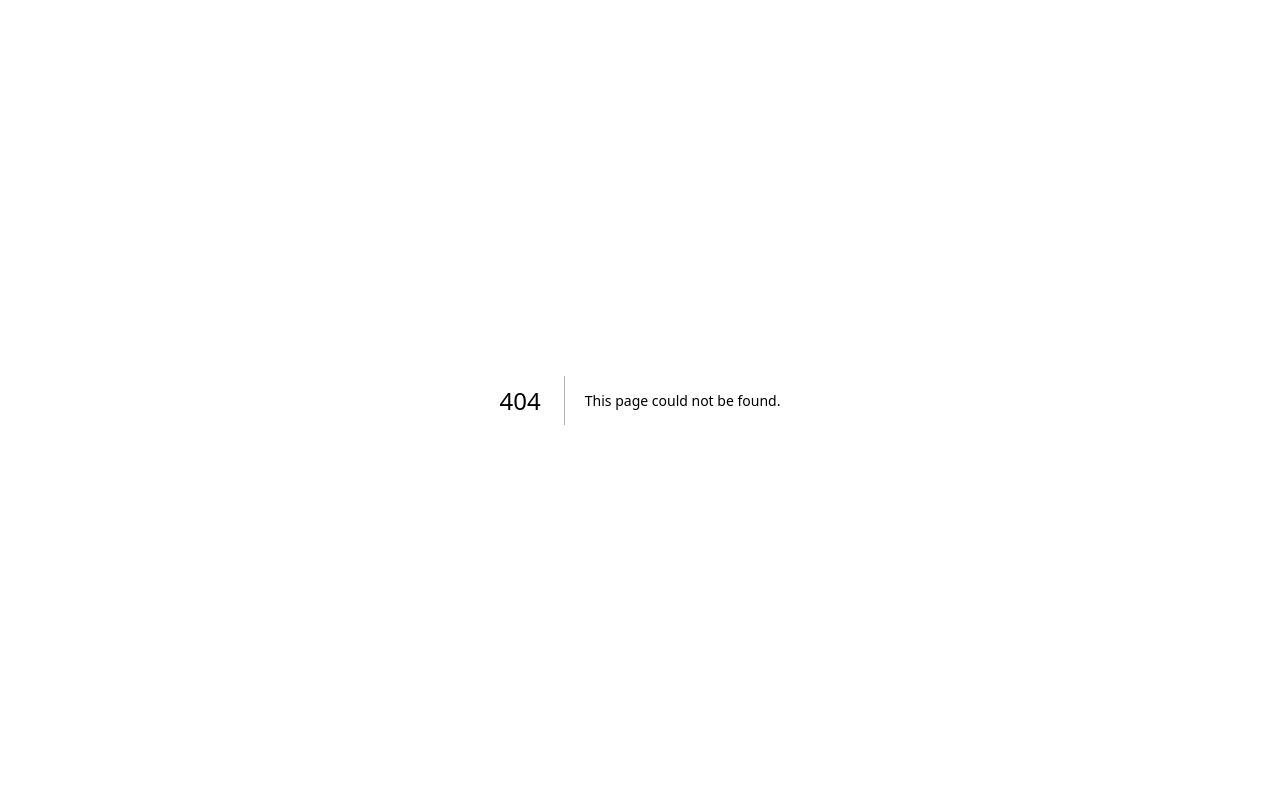
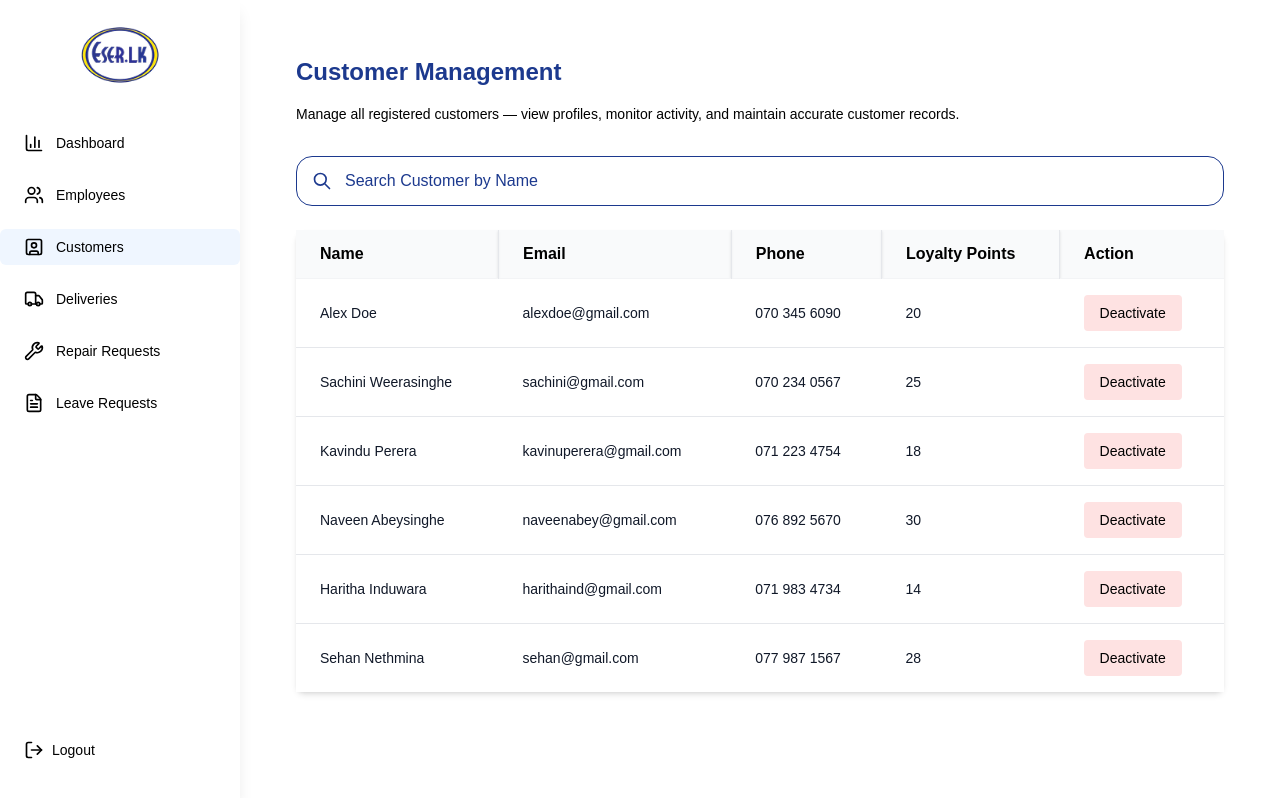
Before and after one commit to IshanHansaka/eser-marketing-erp, a Next.js app: page /Admin/customerManagement in a window 1280 px wide. Before the commit this address had no page. Built offline with nearby package versions, Linux system fonts and the light colour scheme.

Commit message:
feat: implement admin customer management

```diff
--- /dev/null
+++ b/src/app/Admin/customerManagement/page.tsx
@@ -0,0 +1,236 @@
+'use client';
+import { useState } from 'react';
+
+interface Customer {
+  id: string;
+  name: string;
+  email: string;
+  phone: string;
+  loyaltyPoints: number;
+  isActive: boolean;
+}
+
+// Mock data for customers
+const initialCustomers: Customer[] = [
+  {
+    id: '1',
+    name: 'Alex Doe',
+    email: 'alexdoe@gmail.com',
+    phone: '070 345 6090',
+    loyaltyPoints: 20,
+    isActive: true
+  },
+  {
+    id: '2',
+    name: 'Sachini Weerasinghe',
+    email: 'sachini@gmail.com',
+    phone: '070 234 0567',
+    loyaltyPoints: 25,
+    isActive: true
+  },
+  {
+    id: '3',
+    name: 'Kavindu Perera',
+    email: 'kavinuperera@gmail.com',
+    phone: '071 223 4754',
+    loyaltyPoints: 18,
+    isActive: true
+  },
+  {
+    id: '4',
+    name: 'Naveen Abeysinghe',
+    email: 'naveenabey@gmail.com',
+    phone: '076 892 5670',
+    loyaltyPoints: 30,
+    isActive: true
+  },
+  {
+    id: '5',
+    name: 'Haritha Induwara',
+    email: 'harithaind@gmail.com',
+    phone: '071 983 4734',
+    loyaltyPoints: 14,
+    isActive: true
+  },
+  {
+    id: '6',
+    name: 'Sehan Nethmina',
+    email: 'sehan@gmail.com',
+    phone: '077 987 1567',
+    loyaltyPoints: 28,
+    isActive: true
+  }
+];
+
+export default function CustomerManagement() {
+  const [customers, setCustomers] = useState<Customer[]>(initialCustomers);
+  const [searchQuery, setSearchQuery] = useState('');
+  const [isModalOpen, setIsModalOpen] = useState(false);
+  const [selectedCustomer, setSelectedCustomer] = useState<Customer | null>(null);
+
+  // Filter customers based on search query
+  const filteredCustomers = customers.filter(customer =>
+    customer.name.toLowerCase().includes(searchQuery.toLowerCase())
+  );
+
+  const handleDeactivate = (customer: Customer) => {
+    setSelectedCustomer(customer);
+    setIsModalOpen(true);
+  };
+
+  const confirmDeactivate = () => {
+    if (selectedCustomer) {
+      setCustomers(prev =>
+        prev.map(customer =>
+          customer.id === selectedCustomer.id
+            ? { ...customer, isActive: false }
+            : customer
+        )
+      );
+      setIsModalOpen(false);
+      setSelectedCustomer(null);
+    }
+  };
+
+  const closeModal = () => {
+    setIsModalOpen(false);
+    setSelectedCustomer(null);
+  };
+
+  return (
+    <div className="p-8">
+      {/* Header */}
+      <div className="mb-8">
+        <h1 className="text-2xl font-bold text-[#1C398E] mb-4">Customer Management</h1>
+        <p className="text-black text-sm">
+          Manage all registered customers — view profiles, monitor activity, and maintain accurate customer records.
+        </p>
+      </div>
+
+      {/* Search Bar */}
+      <div className="mb-6">
+        <div className="relative">
+          <div className="absolute inset-y-0 left-0 pl-4 flex items-center pointer-events-none">
+            <svg
+              className="h-5 w-5 text-[#1C398E] "
+              fill="none"
+              stroke="currentColor"
+              viewBox="0 0 24 24"
+            >
+              <path
+                strokeLinecap="round"
+                strokeLinejoin="round"
+                strokeWidth={2}
+                d="M21 21l-6-6m2-5a7 7 0 11-14 0 7 7 0 0114 0z"
+              />
+            </svg>
+          </div>
+          <input
+            type="text"
+            placeholder="Search Customer by Name"
+            value={searchQuery}
+            onChange={(e) => setSearchQuery(e.target.value)}
+            className="w-full pl-12 pr-4 py-3 border border-[#1C398E] rounded-2xl focus:outline-none focus:ring-2 focus:ring-blue-400 focus:border-transparent placeholder:text-[#1C398E]"
+          />
+        </div>
+      </div>
+
+      {/* Table */}
+      <div className="bg-white rounded-lg shadow-md">
+        <div className="overflow-x-auto">
+          <table className="w-full">
+            <thead className="bg-gray-50 border-b border-gray-100 shadow-sm">
+              <tr>
+                <th className="px-6 py-3 text-left text-md font-bold text-black border-r border-gray-200 shadow-sm">
+                  Name
+                </th>
+                <th className="px-6 py-3 text-left text-md font-bold text-black border-r border-gray-200 shadow-sm">
+                  Email
+                </th>
+                <th className="px-6 py-3 text-left text-md font-bold text-black border-r border-gray-200 shadow-sm">
+                  Phone
+                </th>
+                <th className="px-6 py-3 text-left text-md font-bold text-black border-r border-gray-200 shadow-sm">
+                  Loyalty Points
+                </th>
+                <th className="px-6 py-3 text-left text-md font-bold text-black">
+                  Action
+                </th>
+              </tr>
+            </thead>
+            <tbody className="bg-white divide-y divide-gray-200">
+              {filteredCustomers.map((customer) => (
+                <tr key={customer.id} className="hover:bg-gray-50">
+                  <td className="px-6 py-4 whitespace-nowrap text-sm text-gray-900">
+                    {customer.name}
+                  </td>
+                  <td className="px-6 py-4 whitespace-nowrap text-sm text-gray-900">
+                    {customer.email}
+                  </td>
+                  <td className="px-6 py-4 whitespace-nowrap text-sm text-gray-900">
+                    {customer.phone}
+                  </td>
+                  <td className="px-6 py-4 whitespace-nowrap text-sm text-gray-900">
+                    {customer.loyaltyPoints}
+                  </td>
+                  <td className="px-6 py-4 whitespace-nowrap text-sm">
+                    {customer.isActive ? (
+                      <button
+                        onClick={() => handleDeactivate(customer)}
+                        className="px-4 py-2 bg-[#FEE2E2] text-black text-sm rounded hover:bg-red-300 transition-colors"
+                      >
+                        Deactivate
+                      </button>
+                    ) : (
+                      <span className="px-4 py-2 bg-gray-200 text-gray-600 text-sm rounded">
+                        Deactivated
+                      </span>
+                    )}
+                  </td>
+                </tr>
+              ))}
+              {filteredCustomers.length === 0 && (
+                <tr>
+                  <td colSpan={5} className="px-6 py-8 text-center text-gray-500">
+                    No customers found matching &quot;{searchQuery}&quot;
+                  </td>
+                </tr>
+              )}
+            </tbody>
+          </table>
+        </div>
+      </div>
+
+      {/* Confirmation Modal */}
+      {isModalOpen && selectedCustomer && (
+        <div className="fixed inset-0 bg-gray-50 bg-opacity-20 backdrop-blur-sm flex items-center justify-center z-50">
+          <div className="bg-white rounded-lg shadow-xl w-full max-w-md mx-4">
+            <div className="p-6">
+              <h3 className="text-lg font-semibold text-gray-800">Confirm Deactivation</h3>
+              <p className="text-sm text-gray-600 mt-3">
+                Are you sure you want to deactivate <span className="font-semibold">{selectedCustomer.name}</span>?
+              </p>
+              <p className="text-sm text-gray-500 mt-2">
+                This customer will no longer be able to access their account.
+              </p>
+            </div>
+            <div className="p-6 flex justify-end gap-3">
+              <button
+                onClick={closeModal}
+                className="px-4 py-2 text-gray-700 bg-gray-100 rounded hover:bg-gray-200 transition-colors"
+              >
+                Cancel
+              </button>
+              <button
+                onClick={confirmDeactivate}
+                className="px-4 py-2 bg-red-500 text-white rounded hover:bg-red-600 transition-colors"
+              >
+                Deactivate
+              </button>
+            </div>
+          </div>
+        </div>
+      )}
+    </div>
+  );
+}
--- a/src/app/Admin/repairRequests/page.tsx
+++ b/src/app/Admin/repairRequests/page.tsx
@@ -119,10 +119,10 @@ export default function RepairManagement() {
       </div>
 
       {/* Table */}
-      <div className="bg-white rounded-lg shadow">
+      <div className="bg-white rounded-lg shadow-md">
         <div className="overflow-x-auto">
           <table className="w-full">
-            <thead className="bg-gray-50 ">
+            <thead className="bg-gray-50 border-b border-gray-100 shadow-sm">
               <tr>
                 <th className="px-6 py-3 text-left text-md font-bold text-black   border-r border-gray-200 shadow-sm">
                   Request ID
--- a/src/components/UI/AdminSidebar.tsx
+++ b/src/components/UI/AdminSidebar.tsx
@@ -29,7 +29,7 @@ const EmployeeSidebar = () => {
   const menuItems: MenuItem[] = [
     { name: 'Dashboard', icon: BarChart3, href: '/Admin/dashboard' },
     { name: 'Employees', icon: Users, href: '/Admin/employees' },
-    { name: 'Customers', icon: UserSquare, href: '/Admin/customers' },
+    { name: 'Customers', icon: UserSquare, href: '/Admin/customerManagement' },
     { name: 'Deliveries', icon: Truck, href: '/Admin/deliveries' },
     { name: 'Repair Requests', icon: Wrench, href: '/Admin/repairRequests' },
     { name: 'Leave Requests', icon: FileText, href: '/Admin/leaves' },
```
